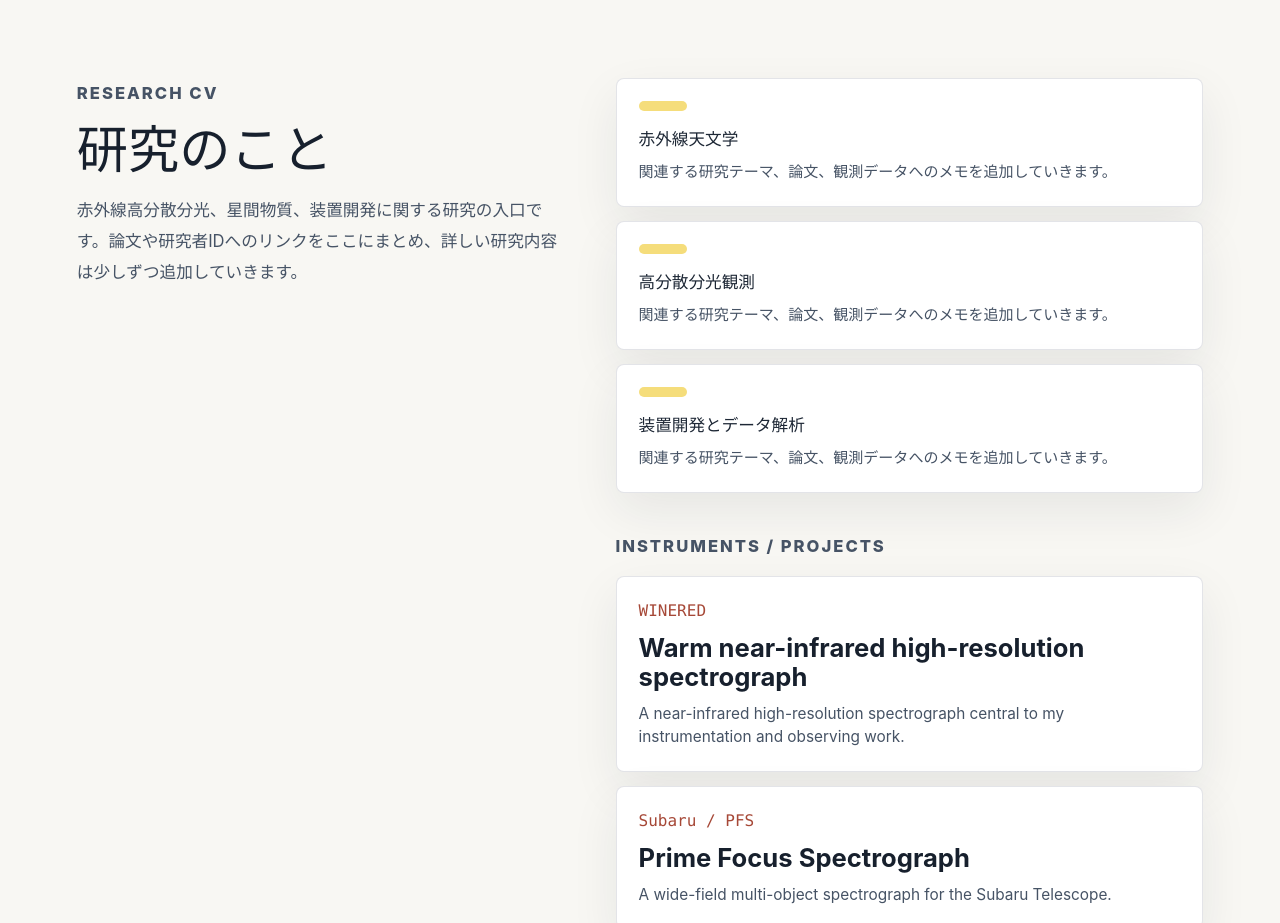
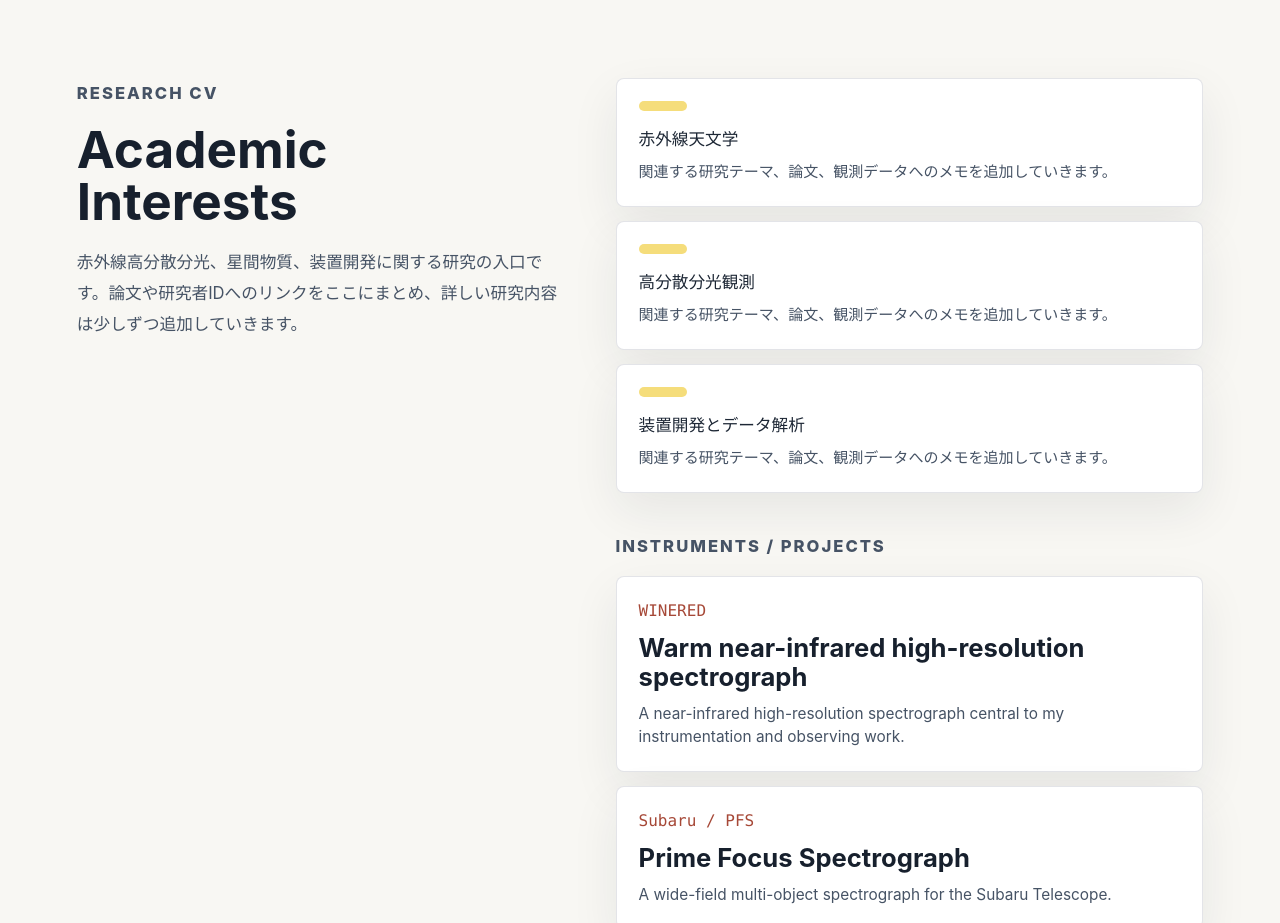
Before and after one commit to SatoshiHamano/SatoshiHamano.github.io, a React (Vite) app: page / in a window 1280 px wide. Shown: the part 820-1743 px from the top of the page. Built offline with nearby package versions, Linux system fonts and the light colour scheme.

Commit message:
Rename research section heading

```diff
--- a/src/App.tsx
+++ b/src/App.tsx
@@ -14,7 +14,7 @@ const text = {
       '赤外線天文学を専門に、東京大学で博士号を取得しました。装置開発チームでの経験を持ち、高分散分光観測を用いた宇宙物理学研究に取り組んできました。',
     ctaGithub: 'GitHubを見る',
     ctaPlay: 'Playgroundへ',
-    researchTitle: '研究のこと',
+    researchTitle: 'Academic Interests',
     researchCopy:
       '赤外線高分散分光、星間物質、装置開発に関する研究の入口です。論文や研究者IDへのリンクをここにまとめ、詳しい研究内容は少しずつ追加していきます。',
     researchItems: ['赤外線天文学', '高分散分光観測', '装置開発とデータ解析'],
@@ -48,7 +48,7 @@ const text = {
       'I received my PhD from the University of Tokyo, specializing in infrared astronomy. My research has involved instrument development and astrophysics with high-resolution spectroscopic observations.',
     ctaGithub: 'Open GitHub',
     ctaPlay: 'Visit Playground',
-    researchTitle: 'Research',
+    researchTitle: 'Academic Interests',
     researchCopy:
       'A compact entry point for work around infrared high-resolution spectroscopy, interstellar matter, and instrumentation. Research profile links live here; deeper notes can be added over time.',
     researchItems: ['Infrared astronomy', 'High-resolution spectroscopy', 'Instrumentation and data analysis'],
```
